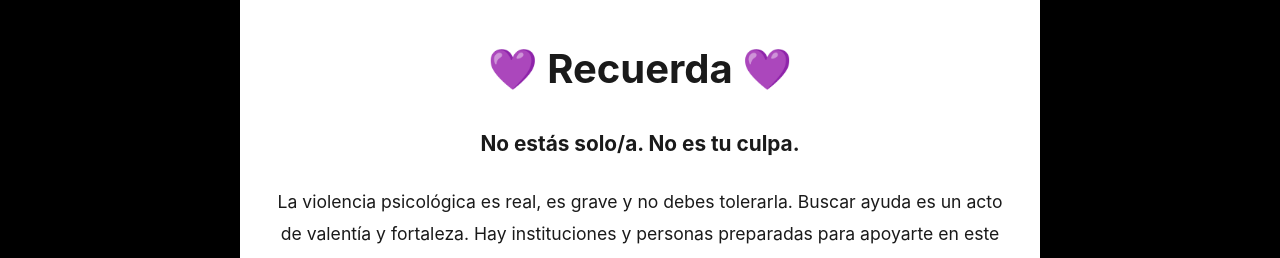
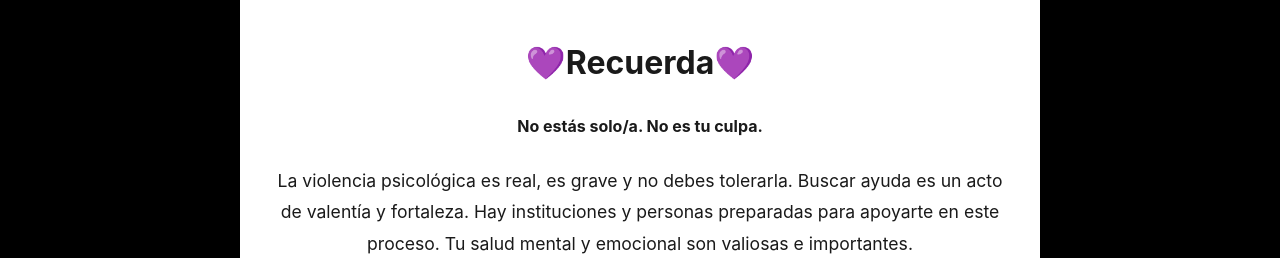
Before and after one commit to JAAR167/JAAR167.github.io, a plain HTML site: page index.html in a window 1280 px wide. Shown: the part 11742-12000 px from the top of the page. Drawn offline with Linux system fonts and the light colour scheme.

```diff
--- a/index.html
+++ b/index.html
@@ -1334,8 +1334,8 @@
                 <div class="card fade-in">
                     <img src="https://images.unsplash.com/photo-1529390079861-591de354faf5?w=600" alt="Esperanza y apoyo" class="card-image">
                     <div class="card-content">
-                        <h3 style="color: var(--accent); font-size: 2.5rem; margin-bottom: 1.5rem;">💜 Recuerda 💜</h3>
-                        <p style="font-size: 1.3rem; line-height: 1.8; margin-bottom: 1.5rem;">
+                        <h3 style="color: var(--accent); font-size: 2rem; margin-bottom: 1.5rem;">💜Recuerda💜</h3>
+                        <p style="font-size: 1rem; line-height: 1.8; margin-bottom: 1.5rem;">
                             <strong>No estás solo/a. No es tu culpa.</strong>
                         </p>
                         <p style="font-size: 1.1rem; line-height: 1.8; color: var(--gray);">
```
